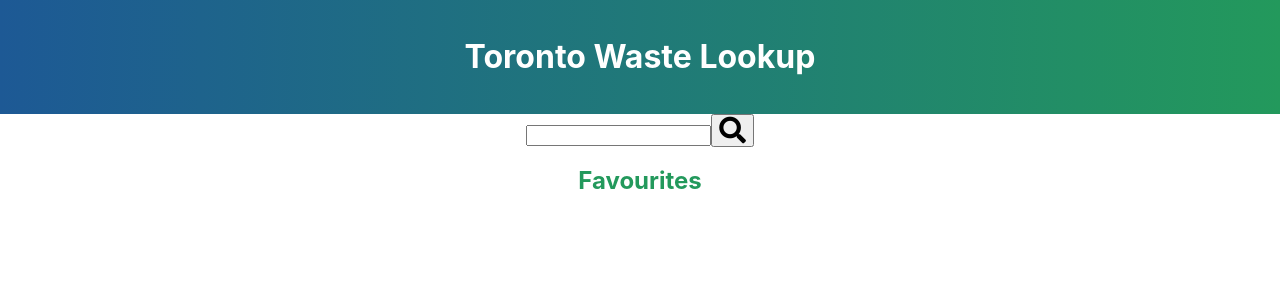
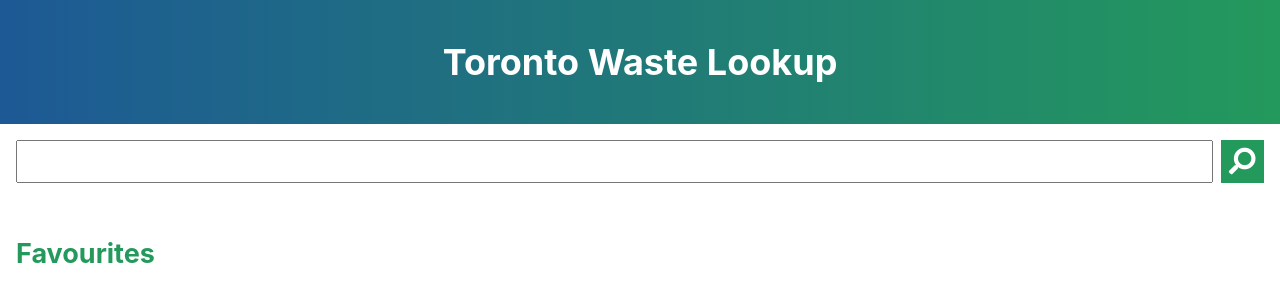
Before and after one commit to casePloeg/torontowaste, a React (Create React App) app: page / in a window 1280 px wide. Shown: the top 302 px of the page. Built offline with nearby package versions, Linux system fonts and the light colour scheme.

Commit message:
Finished functionality and css for desktop view

```diff
--- a/src/App.css
+++ b/src/App.css
@@ -3,14 +3,16 @@
 }
 
 .App {
-  text-align: center;
-
+  margin: auto;
+  text-align: left;
+  font-size: large;
   --primary-color: #23995c;
   --secondary-color: #1d5995;
   --default-grey: #aaaaaa;
 }
 
 .header {
+  text-align: center;
   color: white;
   background: linear-gradient(
     to right,
@@ -21,18 +23,58 @@
 }
 
 .searchBar {
+  display: flex;
+  align-content: center;
+  justify-content: right;
+  margin: 1rem;
+}
+
+.searchBar button {
+  background: var(--primary-color);
+  border: none;
+  color: white;
+  padding: 0.5rem;
+  margin-left: 0.5rem;
+}
+
+.searchBar input[type="text"] {
+  font-size: large;
+  width: 100%;
+  padding: 0.5rem;
+}
+
+.trashItem {
+  flex-basis: 100%;
+  display: grid;
+  column-gap: 0.5rem;
+  grid-template-columns: auto 3fr 8fr;
+  margin-left: 1rem;
+  align-items: baseline;
+}
+
+.trashItem .title {
+  font-weight: normal;
 }
 
 .resultsList {
+  margin: 1rem;
+  width: 100%;
+  display: flex;
+  flex-wrap: wrap;
 }
 
 .favourites {
+  margin: 1rem;
 }
 
 .star {
   color: var(--default-grey);
 }
 
-.star-f {
+.f {
   color: var(--primary-color);
 }
+
+.fa-search {
+  transform: scale(-1, 1);
+}
--- a/src/App.js
+++ b/src/App.js
@@ -24,8 +24,8 @@
 
   // this method handles the api call, will update the results list
   handleSearch(keyword) {
-    // create a regex using the keyword given the by user
-    const re = new RegExp(keyword);
+    // create a regex using the keyword given the by user, spaces are required so that words contained in other words aren't matched. ie, rat => crate
+    const re = new RegExp("\\s" + keyword + "\\s");
     let results = [];
     // make an fetch api call on the toronto waste database
     fetch(
@@ -39,7 +39,11 @@
           myJson.forEach(trashItem => {
             // if the current trash item contains the keyword given by the user, add this item to the results items that will be displayed to the user
 
-            if (trashItem.keywords.match(re)) {
+            if (
+              trashItem.keywords.match(re) ||
+              trashItem.title.match(re) ||
+              trashItem.body.match(re)
+            ) {
               // convert special characters to html tags so that rendering works properly
               trashItem.body = trashItem.body.replace(/&lt;/g, "<");
               trashItem.body = trashItem.body.replace(/&gt;/g, ">");
--- a/src/ResultsList.js
+++ b/src/ResultsList.js
@@ -4,9 +4,7 @@
 class ResultsList extends Component {
   render() {
     // create displayable trash item components out of results given throug props
-    console.log(this.props.resultItems);
     // an item is a favourite if the object consisting of it's item and body appears in the favourites list
-
     // titles are unique so they are given as the key. Ids are not used because they seem to be missing from some items in the database
     const resultItems = this.props.resultItems.map(item => (
       <TrashItem
--- a/src/SearchBar.js
+++ b/src/SearchBar.js
@@ -14,7 +14,6 @@
       this.clearSearch();
     } else {
       e.persist();
-      //console.log(e.target.value);
       // update the value of the text input in the state
       //this.setState;
       this.setState(() => {
@@ -25,12 +24,10 @@
 
   submitSearch() {
     // return the value of the input box to the app component (make the api call)
-    console.log(this.state.input);
     this.props.handleSearch(this.state.input);
   }
 
   clearSearch() {
-    console.log("search has been cleared");
     this.props.clearSearch();
   }
 
--- a/src/Star.js
+++ b/src/Star.js
@@ -2,8 +2,13 @@
 
 class Star extends Component {
   render() {
+    // if the item this star is attached to is favourited, the star receives the favourite class
+    let favClass = "";
+    if (this.props.fav) {
+      favClass = "f";
+    }
     return (
-      <div className={this.props.fav ? "star-f" : "star"}>
+      <div className={"star " + favClass}>
         <i className="fas fa-star" />
       </div>
     );
--- a/src/TrashItem.js
+++ b/src/TrashItem.js
@@ -3,7 +3,6 @@
 
 class TrashItem extends Component {
   handleClick() {
-    console.log("yeet");
     if (this.props.fav) {
       this.props.handleRemoveFavourite({
         title: this.props.title,
@@ -18,15 +17,17 @@
   }
 
   render() {
-    const test = "<p>hello</p>";
     return (
       <div className="trashItem">
-        <div onClick={() => this.handleClick()}>
+        <div className="star" onClick={() => this.handleClick()}>
           <Star fav={this.props.fav} />
         </div>
 
-        <h3>{this.props.title}</h3>
-        <div dangerouslySetInnerHTML={{ __html: this.props.body }} />
+        <h3 className="title">{this.props.title}</h3>
+        <div
+          className="body"
+          dangerouslySetInnerHTML={{ __html: this.props.body }}
+        />
       </div>
     );
   }
```
Also changed, not shown: src/logo.svg (deleted), 1 other file (tests, documents, lock files or other folders).
